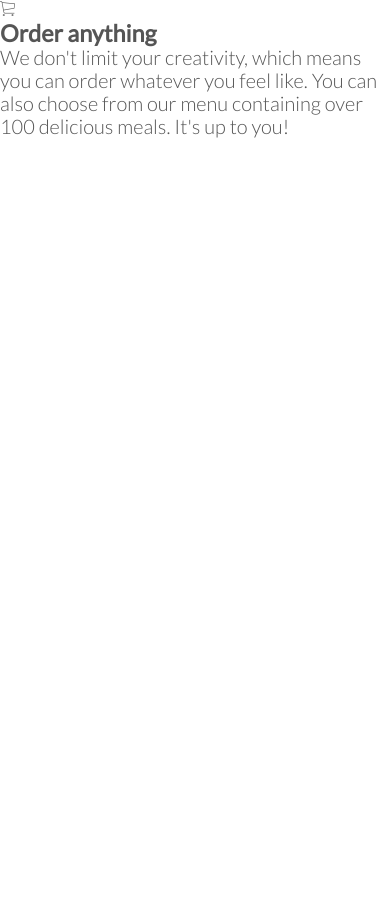
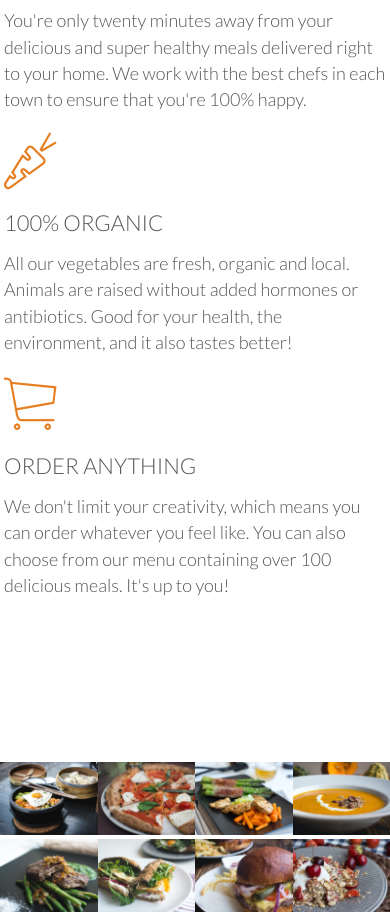
Before and after one commit to martinsewere/Nigerian-foods, a plain HTML site: page index.html in a window 390 px wide. Shown: the part 1613-2529 px from the top of the page. Before the commit the page ends 1831 px from the top, so only its background shows below. Drawn offline with Linux system fonts and the light colour scheme; files whose address does not match are found by name.

Commit message:
part 1 of section 2

```diff
--- a/index.html
+++ b/index.html
@@ -70,24 +70,57 @@
         </div>
     </section>
 
-
+    <section class="section-meals">
+      <ul class="meals-showcase">
+        <li>
+          <figure class="meal-photo">
+            <img src="resources/img/1.jpg" alt="Korean bibimbap with egg and vegetables">
+          </figure>
+        </li>
+        <li>
+          <figure class="meal-photo">
+            <img src="resources/img/2.jpg" alt="Simple italian pizza with cherry tomatoes">
+          </figure>
+        </li>
+        <li>
+          <figure class="meal-photo">
+            <img src="resources/img/3.jpg" alt="Chicken breast steak with vegetables">
+          </figure>
+        </li>
+        <li>
+          <figure class="meal-photo">
+            <img src="resources/img/4.jpg" alt="Autumn pumpkin soup">
+          </figure>
+        </li>
+      </ul>
+      <ul class="meals-showcase">
+        <li>
+          <figure class="meal-photo">
+            <img src="resources/img/5.jpg" alt="Paleo beef steak with vegetables">
+          </figure>
+        </li>
+        <li>
+          <figure class="meal-photo">
+            <img src="resources/img/6.jpg" alt="Healthy baguette with egg and vegetables">
+          </figure>
+        </li>
+        <li>
+          <figure class="meal-photo">
+            <img src="resources/img/7.jpg" alt="Burger with cheddar and bacon">
+          </figure>
+        </li>
+        <li>
+          <figure class="meal-photo">
+            <img src="resources/img/8.jpg" alt="Granola with cherries and strawberries">
+          </figure>
+        </li>
+      </ul>
+    </section>
 
   </body>
 
 </html>
 
 <!--
-Section 1: Features
 
-Up to 365 days/year
-Never cook again! We really mean that. Our subscription plans include up to 365 days/year coverage. You can also choose to order more flexibly if that's your style.
-
-Ready in 20 minutes
-You're only twenty minutes away from your delicious and super healthy meals delivered right to your home. We work with the best chefs in each town to ensure that you're 100% happy.
-
-100% organic
-All our vegetables are fresh, organic and local. Animals are raised without added hormones or antibiotics. Good for your health, the environment, and it also tastes better!
-
-Order anything
-We don't limit your creativity, which means you can order whatever you feel like. You can also choose from our menu containing over 100 delicious meals. It's up to you!
 -->
--- a/resources/css/style.css
+++ b/resources/css/style.css
@@ -28,12 +28,15 @@ section {
     padding: 80px 0;
 }
 
+.box {
+    padding: 1%;
+}
 /*------- HEADINGS -------*/
 h1,
-h2 {
+h2,
+h3 {
     font-weight: 300;
     text-transform: uppercase;
-    letter-spacing: 1px;
 }
 
 h1 {
@@ -42,6 +45,8 @@ h1 {
     color: #fff;
     font-size: 240%;
     word-spacing: 4px;
+    letter-spacing: 1px;
+
 
 }
 
@@ -50,17 +55,47 @@ h2 {
     word-spacing: 2px;
     text-align: center;
     margin-bottom: 30px;
+    letter-spacing: 1px;
+
 }
 
+h3 {
+    font-size: 110%;
+    margin-bottom: 15px
+}
 h2:after {
     display: block;
     height: 2px;
-    color: #e67e22;
+    background-color: #e67e22;
     content: " ";
     width: 100px;
     margin: 0 auto;
     margin-top: 30px;
+
 }
+
+/*------- PARAGRAPHS -------*/
+.long-copy {
+    line-height: 145%;
+    width: 70%;
+    margin-left: 15%;
+
+}
+
+.box p {
+    font-size: 90%;
+    line-height: 145%;
+}
+
+/*------- ICONS -------*/
+.icon-big {
+    font-size: 350%;
+    display: block;
+    color: #e67e22;
+    margin-bottom: 10px;
+}
+
+
 /*------- BUTTONS -------*/
 .btn:link,
 .btn:visited {
@@ -154,3 +189,29 @@ header {
 .main-nav li a:active {
     border-bottom: 2px solid #e67e22;
 }
+
+/*----------------------------------------------*/
+/* MEALS */
+/*----------------------------------------------*/
+
+.meal-showcase {
+    list-style: none;
+    width: 100%;
+}
+
+.meals-showcase li {
+    display: block;
+    float: left;
+    width: 25%;
+
+}
+
+.meal-photo {
+    width: 100%;
+    margin: 0;
+}
+
+.meal-photo img {
+    width: 100%;
+    height: auto;
+}
```
